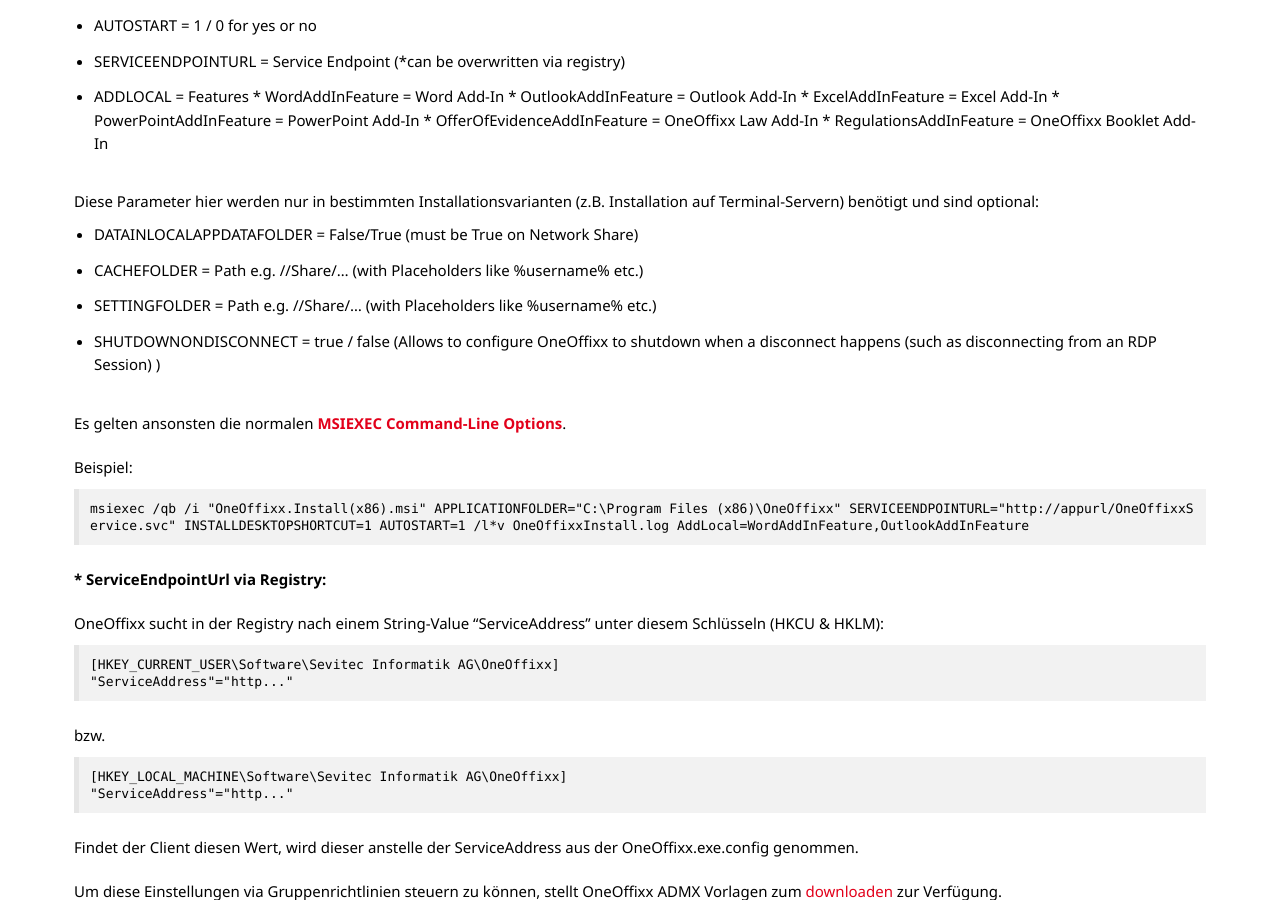
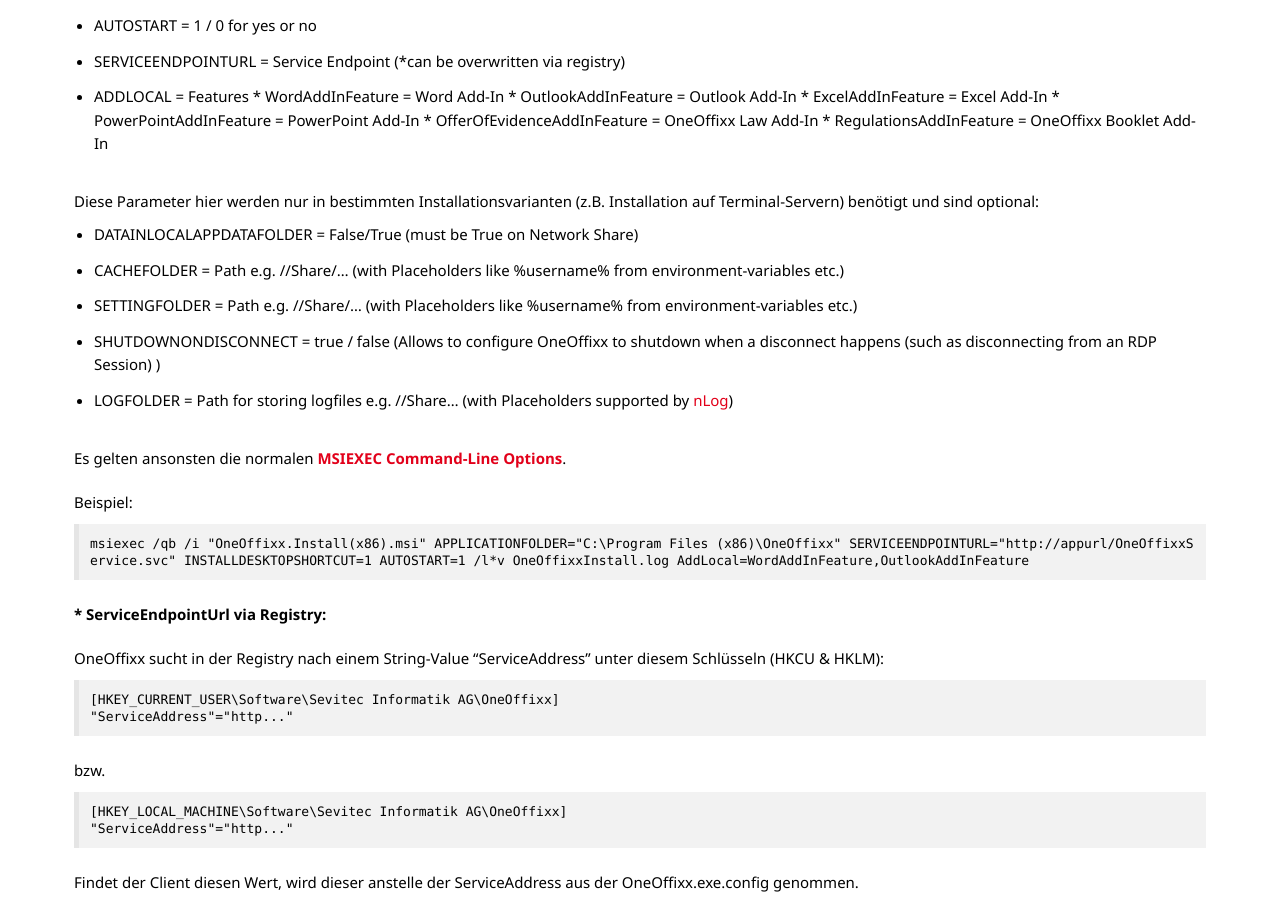
Before and after one commit to primesoft-group/oneoffixx-docs, a Jekyll site: the page built from _pages/install/de/client.md, in a window 1280 px wide and 900 px high, scrolled down 1619 px. Built offline with Jekyll 4.4.1, drawn with Linux system fonts in a browser that asks for light colours; nearby versions of some CDN libraries; some web fonts are replaced.

Commit message:
logfolder description added

```diff
--- a/_pages/install/de/client.md
+++ b/_pages/install/de/client.md
@@ -66,9 +66,10 @@
 Diese Parameter hier werden nur in bestimmten Installationsvarianten (z.B. Installation auf Terminal-Servern) benötigt und sind optional:
 
 * DATAINLOCALAPPDATAFOLDER = False/True (must be True on Network Share)
-* CACHEFOLDER = Path e.g. //Share/... (with Placeholders like %username% etc.)
-* SETTINGFOLDER = Path e.g. //Share/... (with Placeholders like %username% etc.)
+* CACHEFOLDER = Path e.g. //Share/... (with Placeholders like %username% from environment-variables etc.)
+* SETTINGFOLDER = Path e.g. //Share/... (with Placeholders like %username% from environment-variables etc.)
 * SHUTDOWNONDISCONNECT = true / false (Allows to configure OneOffixx to shutdown when a disconnect happens (such as disconnecting from an RDP Session) )
+* LOGFOLDER = Path for storing logfiles e.g. //Share... (with Placeholders supported by [nLog](https://github.com/NLog/NLog/wiki/Layout-Renderers))
 
 Es gelten ansonsten die normalen __[MSIEXEC Command-Line Options](https://msdn.microsoft.com/en-us/library/windows/desktop/aa367988%28v=vs.85%29.aspx?f=255&MSPPError=-2147217396)__.
 
```
